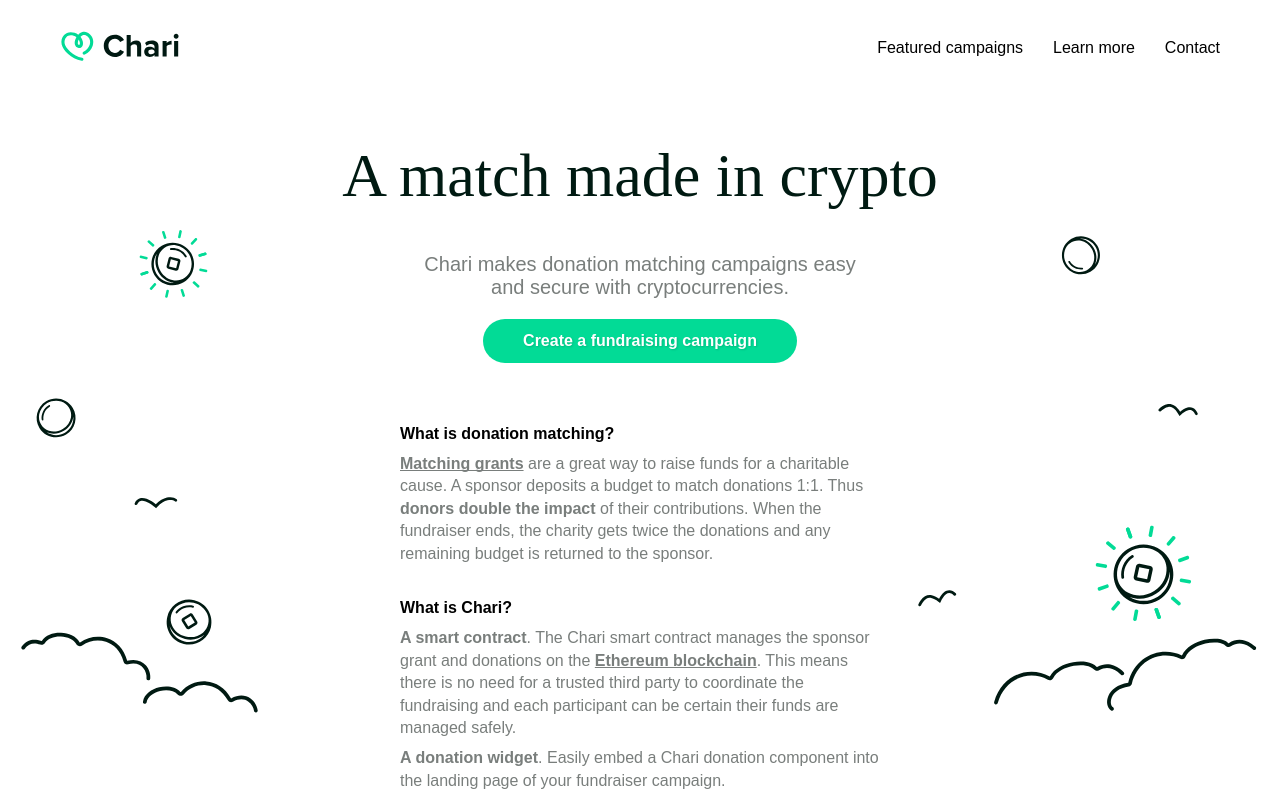
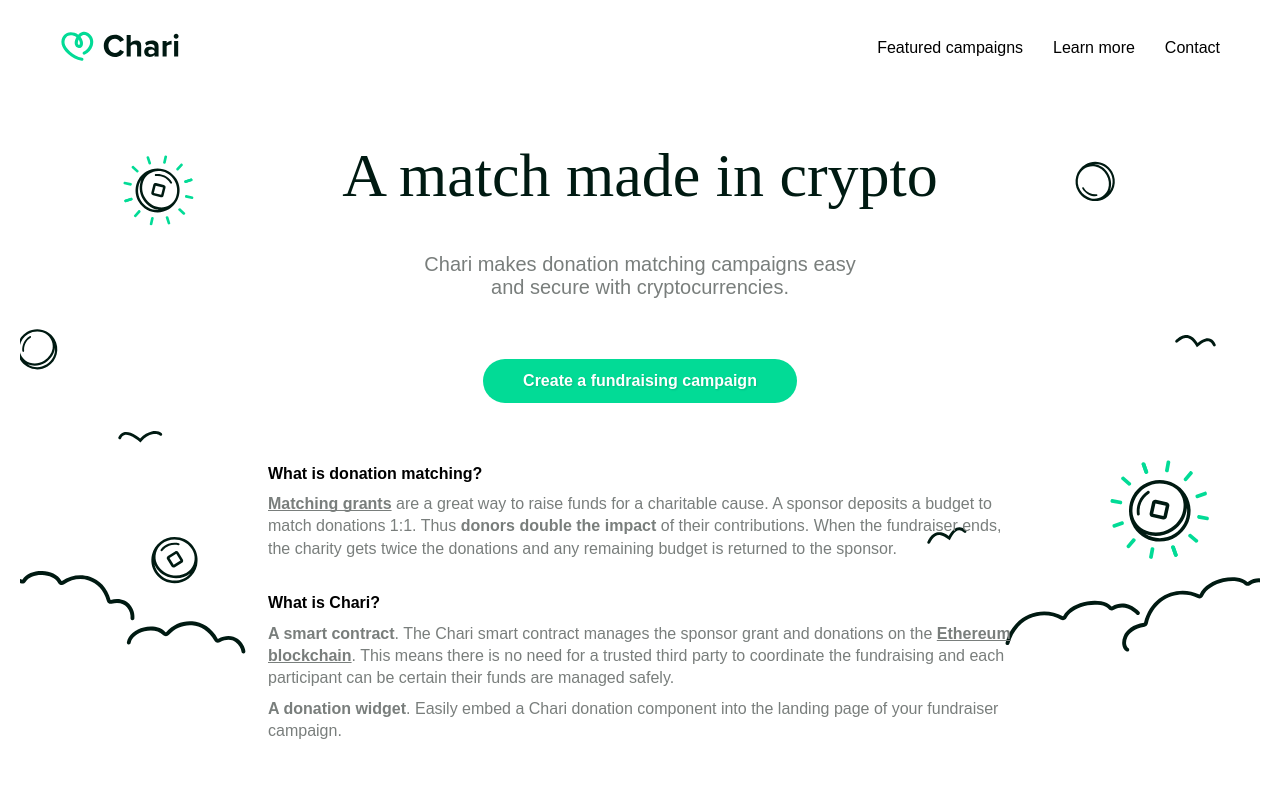
Before and after one commit to DecentLabs/chari, a React (Create React App) app in the folder client/: page / in a window 1280 px wide. Built offline with nearby package versions, Linux system fonts and the light colour scheme; a web font is replaced by a local one.

Commit message:
style fixes

```diff
--- a/client/src/styles/Home.module.css
+++ b/client/src/styles/Home.module.css
@@ -1,8 +1,9 @@
 .home {
   background-image: url('./../assets/home-bg.svg');
+  background-attachment: fixed;
+  background-size: contain;
   background-repeat: no-repeat;
-  background-size: contain;
-  background-position: center 120px;
+  background-position: center 50%;
   min-height: 100%;
   padding-top: 40px;
 }
@@ -27,10 +28,13 @@
 
 .home dl {
   text-align: left;
-  max-width: 30em;
+  max-width: 60%;
   margin: 60px auto;
+  line-height: 1.4em;
+}
 
-  line-height: 1.4em;
+.home button {
+  margin-top: 40px;
 }
 
 
--- a/client/src/styles/navigation.module.css
+++ b/client/src/styles/navigation.module.css
@@ -4,7 +4,7 @@
   right: 0;
   top: 0;
   height: 96px;
-  color: white;
+  background-color: white;
   padding: 20px 60px;
   display: flex;
   justify-content: space-between;
```
